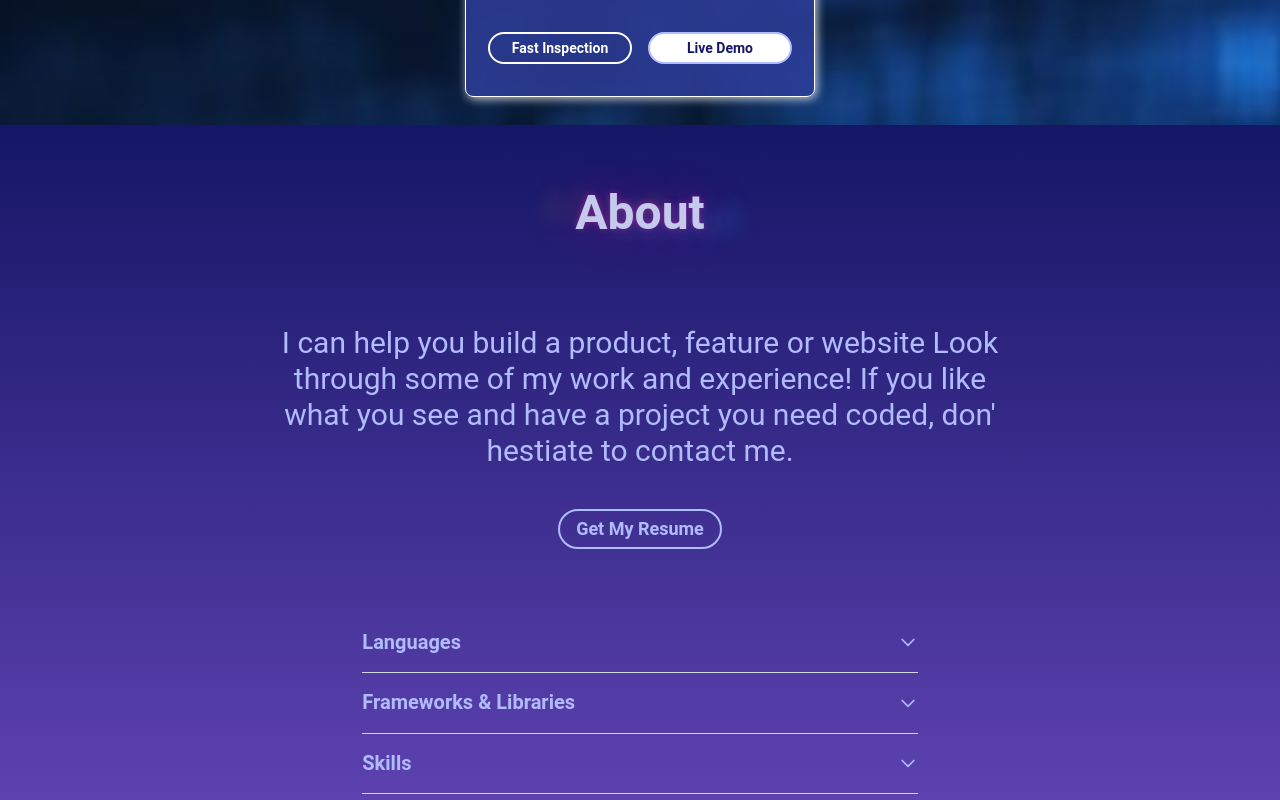
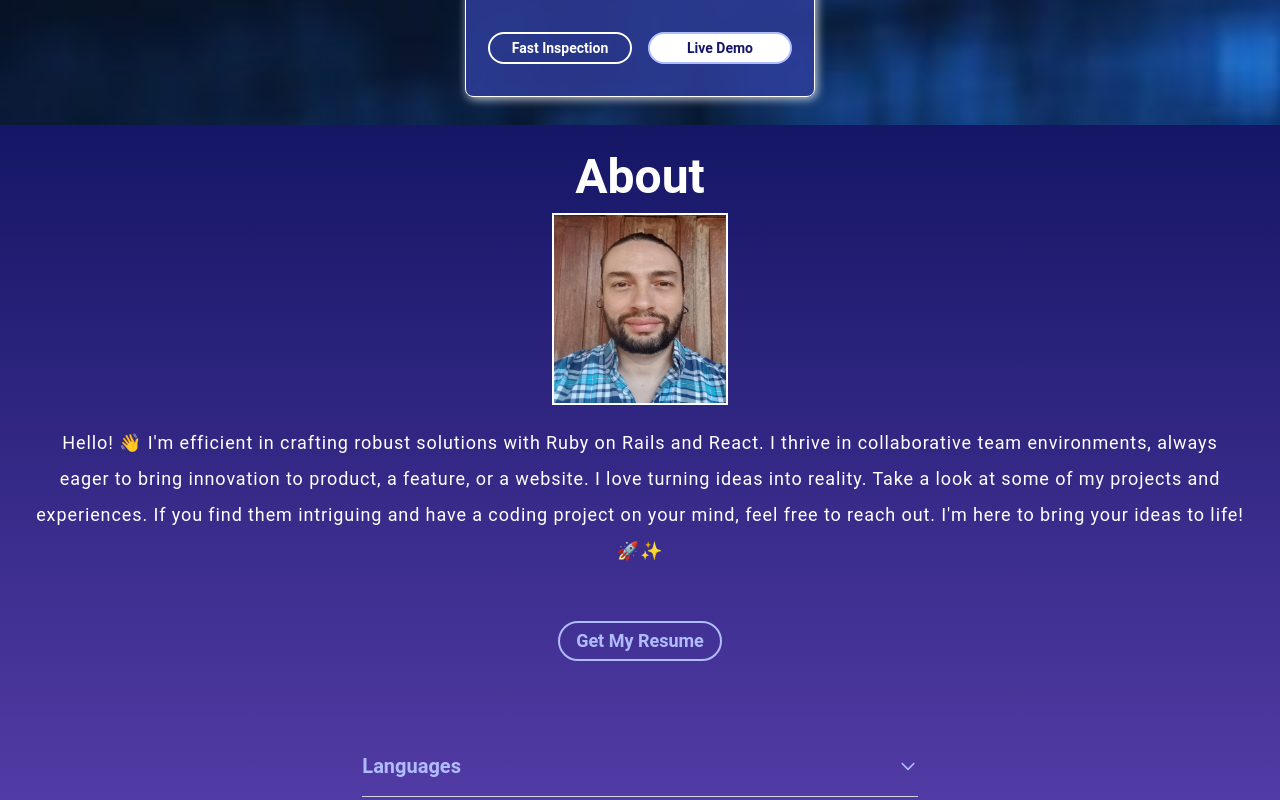
Before and after one commit to chelobotix/Portfolio_React, a React (Vite) app: page / in a window 1280 px wide. Shown: the part 3080-3880 px from the top of the page. Built offline with nearby package versions, Linux system fonts and the light colour scheme; a web font is replaced by a local one.

Commit message:
update about section

```diff
--- a/src/components/About/About.jsx
+++ b/src/components/About/About.jsx
@@ -1,21 +1,25 @@
-import "@/assets/style/animateText.css";
-import Button from "../Button/Button";
-import TechAccordion from "../TechAccordion/TechAccordion";
+import '@/assets/style/animateText.css';
+import Button from '../Button/Button';
+import TechAccordion from '../TechAccordion/TechAccordion';
+import chelo from '@/assets/images/chelo.jpg';
 
 const About = () => {
   return (
-    <section id="about" className="flex flex-col items-center bg-gradient-to-t from-dark-pink to-dark-blue w-screen p-6">
-      <h2 className="animateText text-4xl font-bold mt-10 mb-5 lg:text-5xl lg:mb-20">About</h2>
-      <div className="px-6 lg:w-2/3">
-        <p className="text-letter-blue text-center text-xl md:text-3xl 2xl:text-4xl  p-2">
-          I can help you build a product, feature or website Look through some of my work and experience! If you like what you see
-          and have a project you need coded, don&#39; hestiate to contact me.
+    <section id="about" className="flex flex-col gap-3 items-center bg-gradient-to-t from-dark-pink to-dark-blue w-screen p-7">
+      <h2 className="text-white text-4xl font-bold lg:text-5xl">About</h2>
+      <div className="flex flex-col items-center gap-3">
+        <img src={chelo} alt="" className="w-32 h-36 lg:w-44 lg:h-48 border-2 border-white" />
+        <p className="text-white text-center md:text-[18px] leading-loose tracking-wider p-2">
+          Hello! 👋 I&apos;m efficient in crafting robust solutions with Ruby on Rails and React. I thrive in collaborative team environments, always
+          eager to bring innovation to product, a feature, or a website. I love turning ideas into reality. Take a look at some of my projects and
+          experiences. If you find them intriguing and have a coding project on your mind, feel free to reach out. I&apos;m here to bring your ideas
+          to life! 🚀✨
         </p>
       </div>
       <Button
         name="Get My Resume"
         style={
-          "px-4 py-1 text-lg font-semibold border-2 border-letter-blue rounded-3xl text-letter-blue hover:bg-letter-blue hover:border-white hover:text-dark-blue m-8"
+          'px-4 py-1 text-lg font-semibold border-2 border-letter-blue rounded-3xl text-letter-blue hover:bg-letter-blue hover:border-white hover:text-dark-blue m-8'
         }
       />
       <div className="max-w-xl mt-8">
--- a/src/components/Projects/projectList.jsx
+++ b/src/components/Projects/projectList.jsx
@@ -64,6 +64,7 @@ const projectList = [
       'Tailwind',
       'React Router Dom',
       'Styled Components',
+      'Mui Material <UI></UI>',
     ],
   },
   {
```
Also changed, not shown: src/assets/images/chelo.jpg (added).
